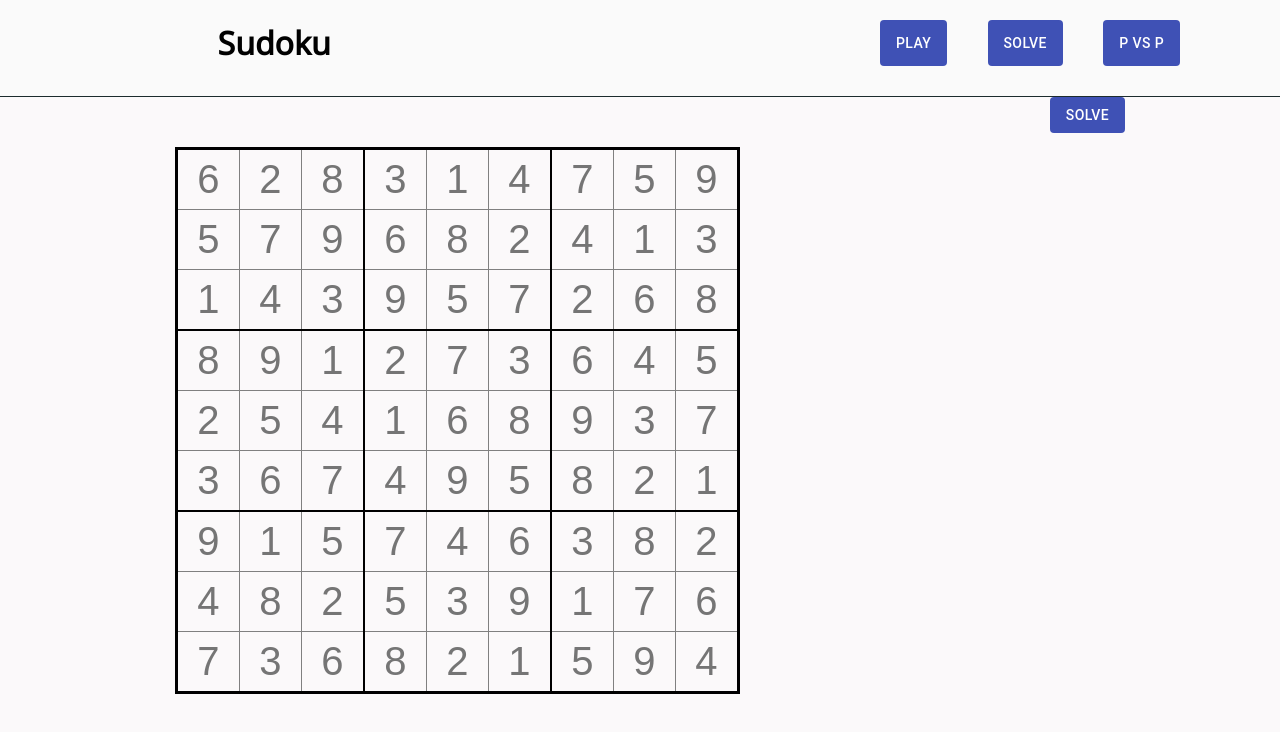
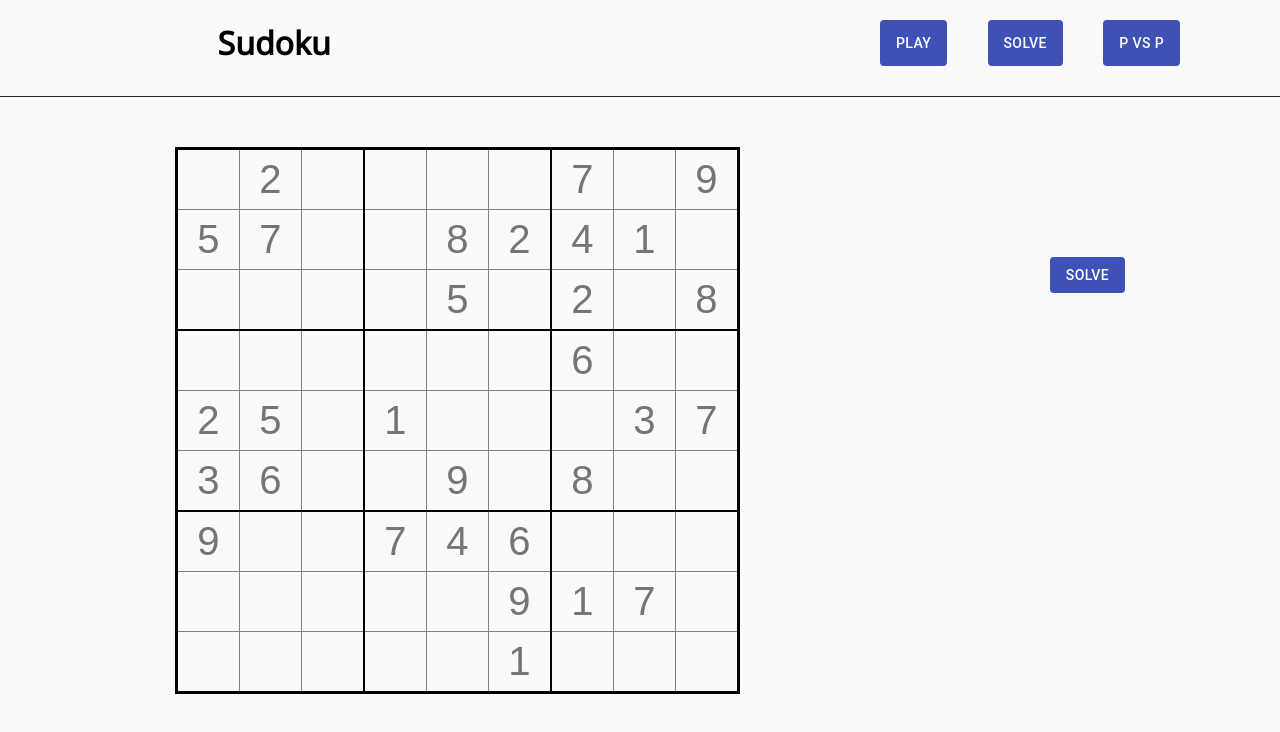
Before and after one commit to legendsovermyths/Soduku_WebApp, a React (Create React App) app: page / in a window 1280 px wide. Shown: the top 732 px of the page. Built offline with nearby package versions, Linux system fonts and the light colour scheme.

Commit message:
use state refactored

```diff
--- a/src/SudokuGrid.css
+++ b/src/SudokuGrid.css
@@ -21,6 +21,9 @@
   border: 3px solid #000000;
 
   border-collapse: collapse;
+}
+.button {
+  margin-top: 20vh !important;
 }
 .Game {
   display: flex;
--- a/src/SudokuGrid.js
+++ b/src/SudokuGrid.js
@@ -13,8 +13,7 @@ function SudokuGrid() {
     return grid[Math.floor(index / 9)][Math.floor(index % 9)];
   }
   function displayAnswer() {
-    console.log("I am Pressed!");
-
+    sodokoSolver(solution);
     setGrid(solution);
   }
   var arr = [0, 9, 18, 27, 36, 45, 54, 63, 72];
@@ -26,6 +25,7 @@ function SudokuGrid() {
   console.log(grid2);
   solution = [...grid2];
   console.log(solution);
+  removeKdigits(51, grid2);
   console.log(grid2);
 
   const [grid, setGrid] = useState(grid2);
@@ -167,6 +167,7 @@ function SudokuGrid() {
       </div>
       <div>
         <Button
+          className='button'
           onClick={displayAnswer}
           variant='contained'
           color='primary'
```
